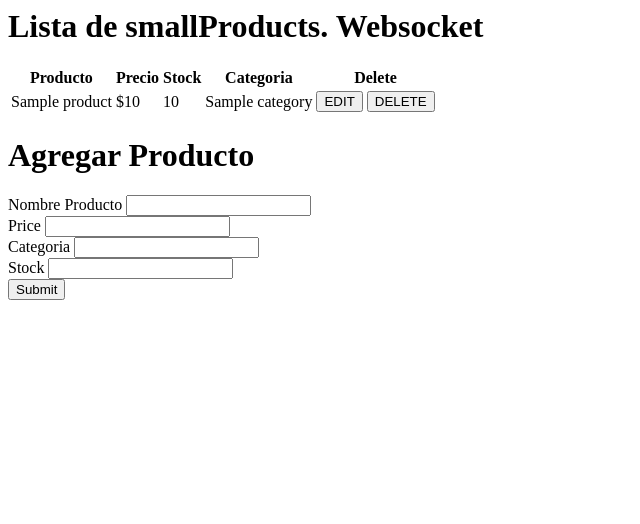
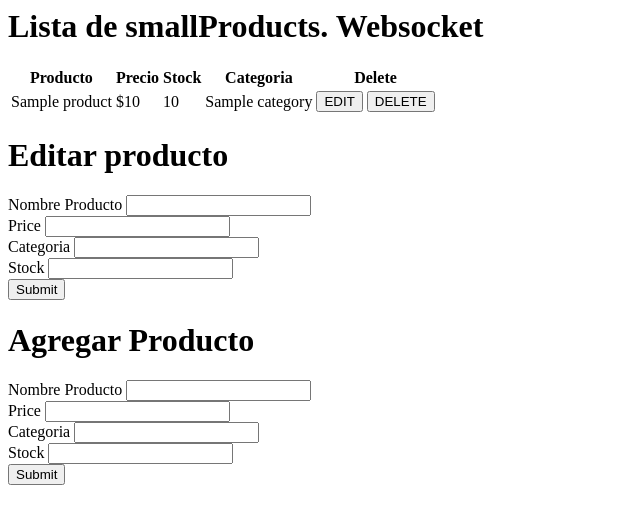
Before and after one commit to jeronimogarcia/CoderBackend, a Node server app: template src/views/smallProducts/index.handlebars in a window 1280 px wide. Shown: the top 524 px of the page, without its empty margins (0-640 px from the left). Run offline with Node 20, Linux system fonts and the light colour scheme; the template is opened without the code that fills it: most values are stand-ins (such as "Sample title", 1, 10 or a date in 2020); some libraries are stand-ins or nearby versions.

Commit message:
checking in line style

```diff
--- a/src/views/smallProducts/index.handlebars
+++ b/src/views/smallProducts/index.handlebars
@@ -1,8 +1,4 @@
-<style>
-  .formDisplay {
-    display: none;
-  }
-</style>
+
 
 <div>
   <h1 class="text-center mt-5 mb-5">Lista de smallProducts. Websocket</h1>
```
